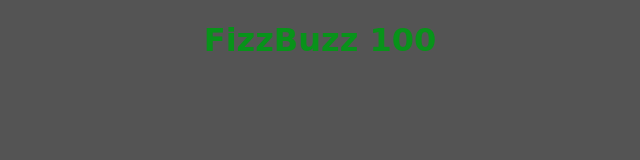
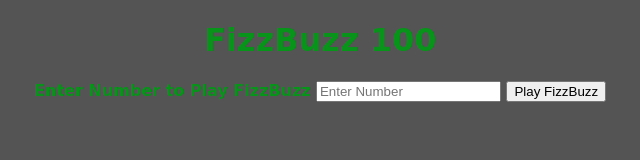
Before and after one commit to JennTurnr/FizzBuzz, a plain HTML site: page index.html in a window 1280 px wide. Shown: the whole page, without its empty margins (320-960 px from the left). Drawn offline with Linux system fonts and the light colour scheme; a web font is replaced by a local one.

Commit message:
Input field

```diff
--- a/index.html
+++ b/index.html
@@ -12,9 +12,11 @@
 	<h1>FizzBuzz 100</h1>
 	<div id="background">
 	</div>
-	<p class="fizzbuzz-script">
-		</p>
-	</div>
+	<form>
+		<label for="fb-number">Enter Number to Play FizzBuzz</label>
+		<input id="fb-number" type="number" placeholder="Enter Number">
+		<input type="submit" value="Play FizzBuzz">
+	</form>
 
 
 	<script src="js/app.js"</script>
--- a/js/app.js
+++ b/js/app.js
@@ -14,6 +14,10 @@ $(function fizzBuzz(num){
 console.log(fizzBuzz(100));
 
 
+$(function(){
+	$('enter-number').val();
+});
+
 function addItem(num) {
 	$(this).append('<body>');
 }
```
